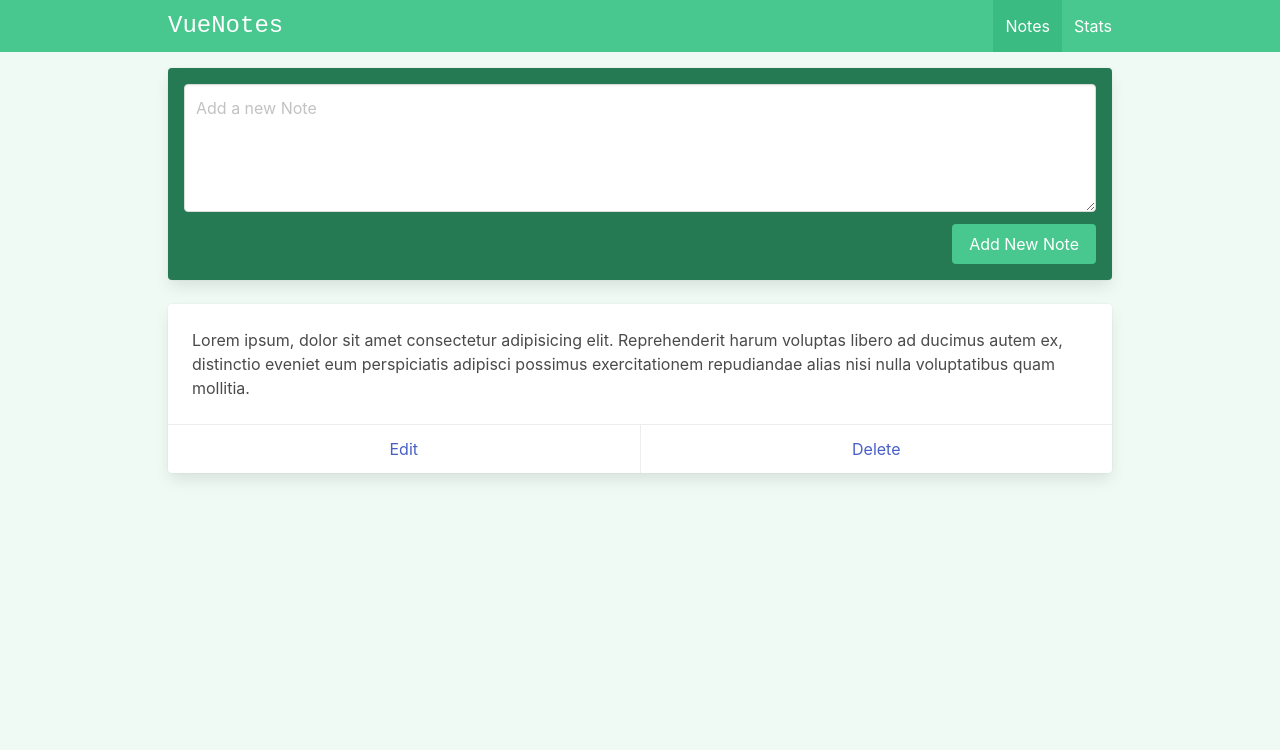
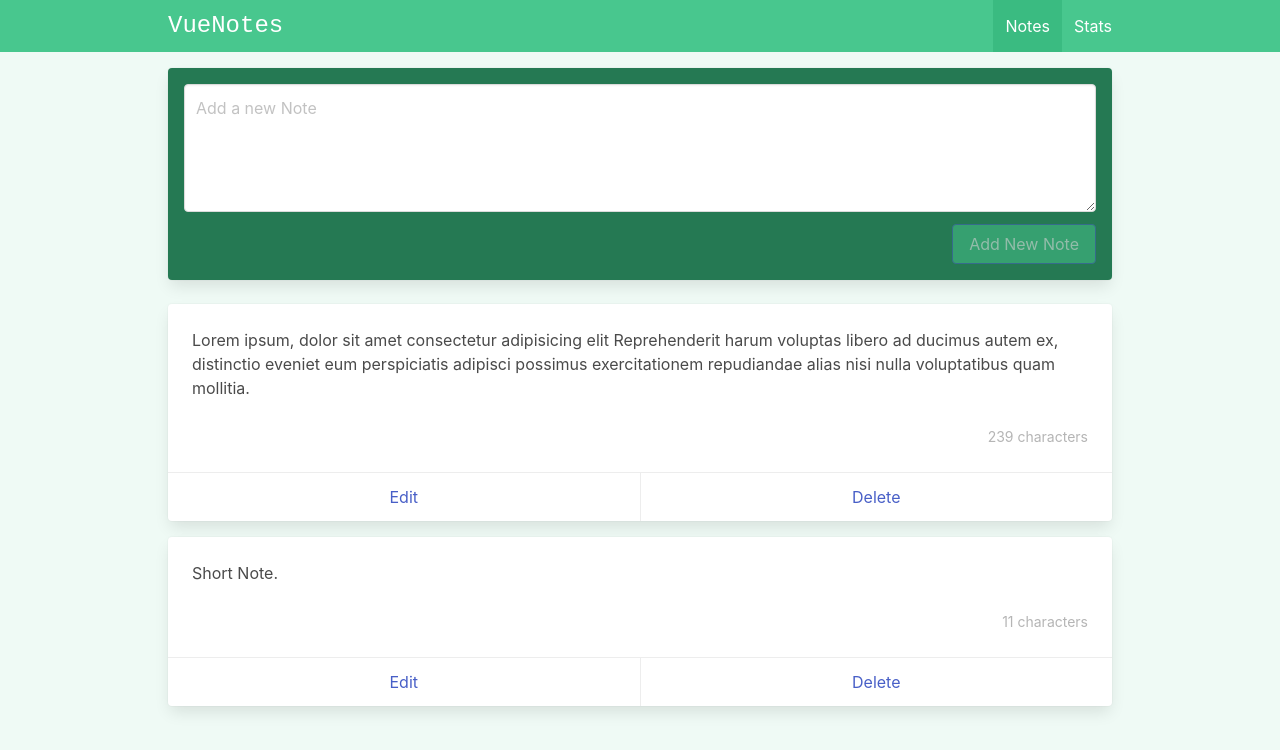
Before and after one commit to 4lexRossi/vue-notes, a Vue app: page /#/ in a window 1280 px wide. Shown: the top 750 px of the page. Built offline with nearby package versions, Linux system fonts and the light colour scheme.

Commit message:
Add note file and delete note function

```diff
--- /dev/null
+++ b/src/components/notes/Note.vue
@@ -0,0 +1,51 @@
+<template>
+  <div class="card mb-4">
+    <div class="card-content">
+      <div class="content">
+        {{ note.content }}
+      </div>
+      <div class="has-text-right has-text-grey-light mt-2">
+        <small>{{ characterLenght }}</small>
+      </div>
+    </div>
+    <footer class="card-footer">
+      <a href="#" class="card-footer-item">Edit</a>
+      <a @click.prevent="handleDeleteClick" class="card-footer-item">Delete</a>
+    </footer>
+  </div>
+</template>
+
+<script setup>
+/*
+  imports
+*/
+import { computed } from 'vue';
+
+/*
+  props
+*/
+const props = defineProps({
+  note: {
+    type: Object,
+    required: true,
+  },
+});
+
+const characterLenght = computed(() => {
+  const length = props.note.content.length;
+  const description = length > 1 ? 'characters' : 'character';
+  return `${length} ${description}`;
+});
+/*
+  emits
+*/
+const emit = defineEmits(['deleteClicked'])
+
+/*
+  functions
+*/
+
+const handleDeleteClick = () => {
+  emit('deleteClicked', props.note.id)
+}
+</script>
--- a/src/pages/ViewNotes.vue
+++ b/src/pages/ViewNotes.vue
@@ -3,30 +3,79 @@
     <div class="card has-background-success-dark p-4 mb-5">
       <div class="field">
         <div class="control">
-          <textarea class="textarea" placeholder="Add a new Note" />
+          <textarea
+            v-model="newNote"
+            class="textarea"
+            placeholder="Add a new Note"
+            ref="newNoteRef"
+          />
         </div>
       </div>
       <div class="field is-grouped is-grouped-right">
         <div class="control">
-          <button class="button is-link has-background-success">
+          <button
+            @click="addNote"
+            :disabled="!newNote"
+            class="button is-link has-background-success"
+          >
             Add New Note
           </button>
         </div>
       </div>
     </div>
-    <div class="card mb-4">
-      <div class="card-content">
-        <div class="content">
-          Lorem ipsum, dolor sit amet consectetur adipisicing elit.
-          Reprehenderit harum voluptas libero ad ducimus autem ex, distinctio
-          eveniet eum perspiciatis adipisci possimus exercitationem repudiandae
-          alias nisi nulla voluptatibus quam mollitia.
-        </div>
-      </div>
-      <footer class="card-footer">
-        <a href="#" class="card-footer-item">Edit</a>
-        <a href="#" class="card-footer-item">Delete</a>
-      </footer>
-    </div>
+
+    <Note
+    v-for="note in notes"
+    :key="notes.id"
+    :note="note"
+    @deleteClicked="deleteNote"
+    />
   </div>
 </template>
+
+<script setup>
+/*
+  imports
+*/
+import { ref } from 'vue';
+import Note from '@/components/notes/Note.vue'
+
+/*
+  notes
+*/
+
+const newNote = ref('');
+const newNoteRef = ref(null);
+
+const notes = ref([
+  {
+    id: 'id1',
+    content:
+      'Lorem ipsum, dolor sit amet consectetur adipisicing elit Reprehenderit harum voluptas libero ad ducimus autem ex, distinctio eveniet eum perspiciatis adipisci possimus exercitationem repudiandae alias nisi nulla voluptatibus quam mollitia.',
+  },
+  {
+    id: 'id2',
+    content: 'Short Note.',
+  },
+]);
+
+/*
+  functions
+*/
+
+const addNote = () => {
+  const currentDate = new Date().getTime() + Math.random(2),
+    id = currentDate.toString();
+  const note = {
+    id,
+    content: newNote.value,
+  };
+  notes.value.unshift(note);
+  newNote.value = '';
+  newNoteRef.value.focus();
+};
+
+const deleteNote = id => {
+  notes.value = notes.value.filter(f => f.id !== id)
+}
+</script>
```
